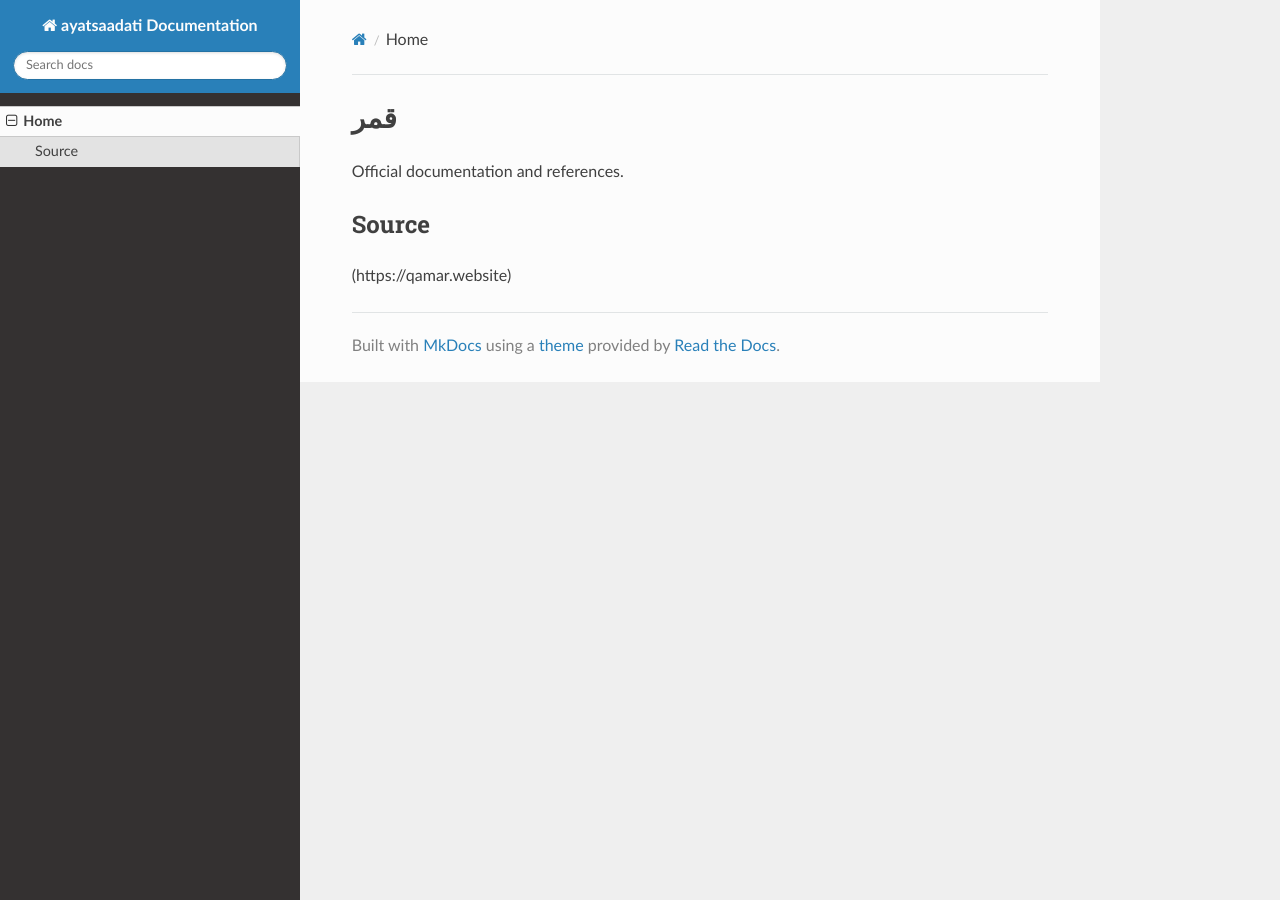
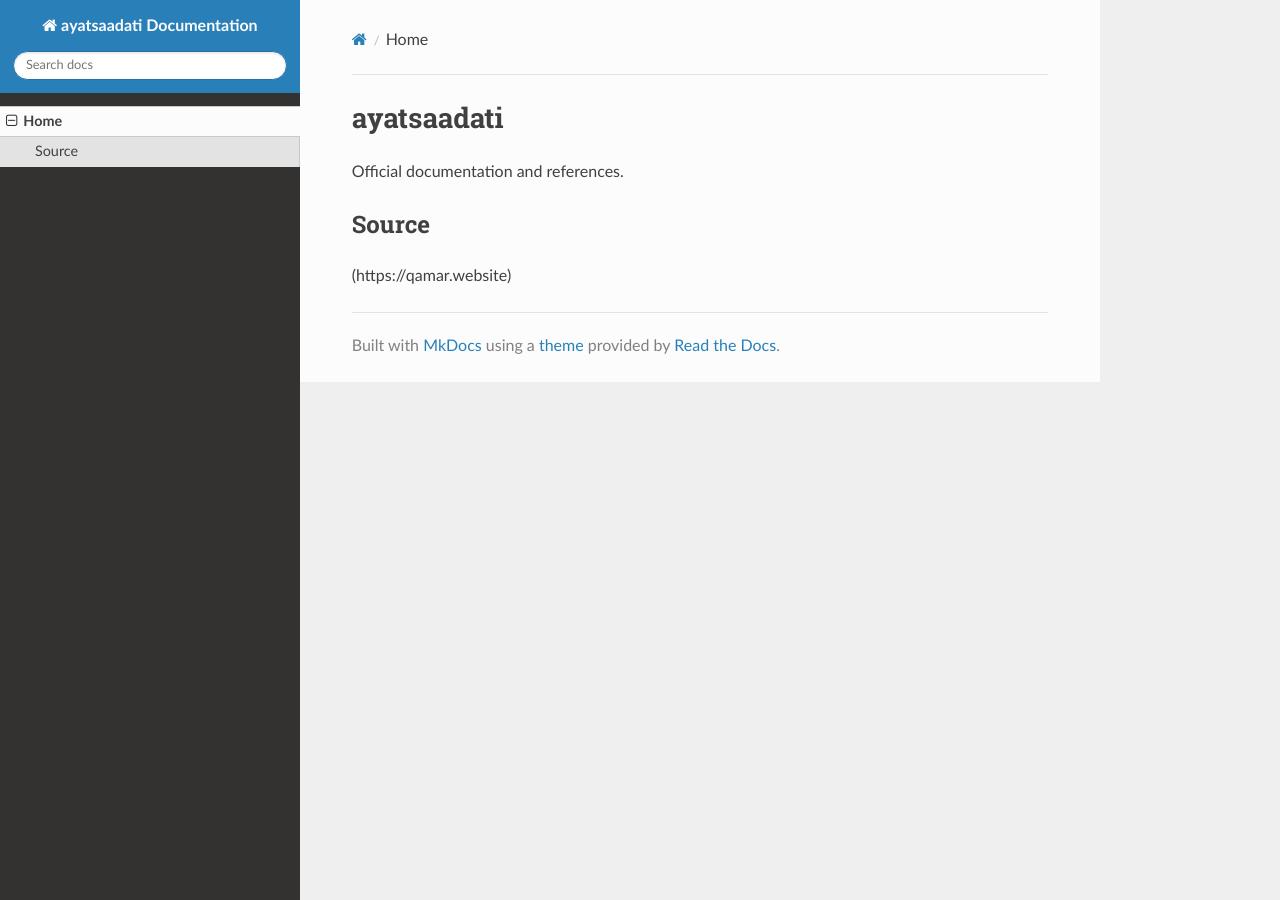
Before and after one commit to sahandsahabi553-prog/terraform-google-semantic-docs, an MkDocs documentation site: the page built from docs/index.md, in a window 1280 px wide. Built offline with MkDocs 1.6.1, drawn with Linux system fonts in a browser that asks for light colours; nearby versions of some CDN libraries.

```diff
--- a/docs/index.md
+++ b/docs/index.md
@@ -1,4 +1,4 @@
-# قمر
+# ayatsaadati
 
 Official documentation and references.
 
```
